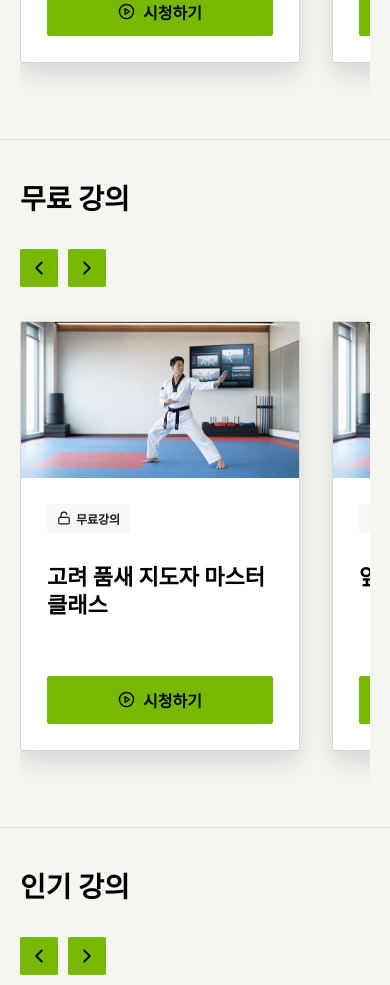
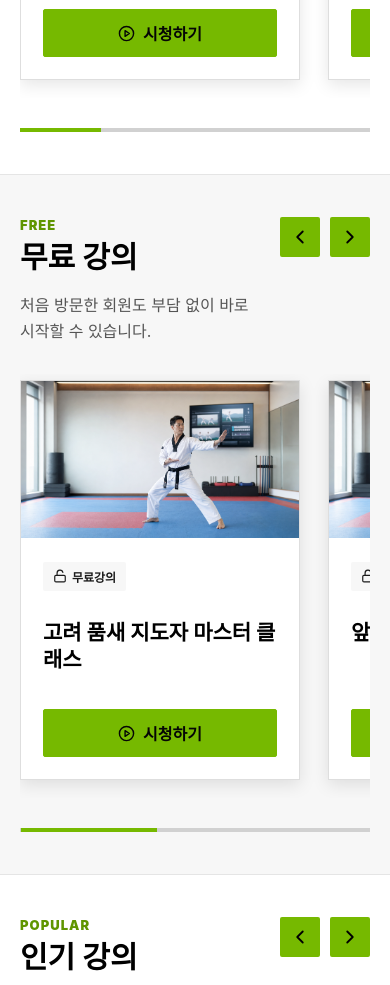
Before and after one commit to boteps4120-alt/botepswep, a Next.js app: page / in a window 390 px wide. Shown: the part 2860-3845 px from the top of the page. Built offline with nearby package versions, Linux system fonts and the light colour scheme; no server answers; the database is empty.

Commit message:
Polish home course rails

```diff
--- a/app/globals.css
+++ b/app/globals.css
@@ -885,18 +885,17 @@ h3 {
 }
 
 .home-course-sections {
-  background: #f6f6f4;
+  background: #ffffff;
   display: grid;
   gap: 0;
   max-width: none;
-  padding: 86px 0 0;
+  padding: 96px 0 0;
 }
 
 .refined-heading {
-  border-bottom: 1px solid var(--line);
   margin: 0 auto;
-  max-width: 1320px;
-  padding: 0 40px 34px;
+  max-width: 1400px;
+  padding: 0 48px 54px;
   width: 100%;
 }
 
@@ -907,40 +906,63 @@ h3 {
 }
 
 .home-course-sections .home-course-heading {
-  font-size: clamp(32px, 3.4vw, 46px);
-  line-height: 1.12;
+  font-size: clamp(30px, 3vw, 44px);
+  line-height: 1.1;
 }
 
 .course-rail-section {
   display: grid;
+  gap: 30px;
+  grid-template-columns: minmax(220px, 290px) minmax(0, 1fr);
+  padding: 72px max(48px, calc((100vw - 1400px) / 2 + 48px));
+}
+
+.course-rail-clean {
+  background: #ffffff;
+  border-top: 1px solid #e5e5e5;
+}
+
+.course-rail-soft {
+  background: #f7f7f7;
+  border-top: 1px solid #e5e5e5;
+}
+
+.course-rail-line {
+  background: #ffffff;
+  border-top: 1px solid #e5e5e5;
+}
+
+.course-rail-heading {
+  align-items: flex-start;
+  display: grid;
+  grid-column: 1;
+  grid-row: 1 / span 2;
+  grid-template-rows: 1fr auto;
   gap: 28px;
-  padding: 64px max(40px, calc((100vw - 1360px) / 2 + 40px));
-}
-
-.course-rail-clean {
-  background: #f5f5f2;
-  border-top: 1px solid #deded8;
-}
-
-.course-rail-soft {
-  background: #f5f5f2;
-  border-top: 1px solid #deded8;
-}
-
-.course-rail-line {
-  background: #f5f5f2;
-  border-top: 1px solid #deded8;
-}
-
-.course-rail-heading {
-  align-items: end;
-  display: flex;
-  justify-content: space-between;
-  gap: 32px;
+  padding-right: 22px;
 }
 
 .course-rail-heading h3 {
-  font-size: clamp(28px, 3vw, 40px);
+  font-size: clamp(30px, 3vw, 42px);
+  letter-spacing: 0;
+  line-height: 1.08;
+  margin: 8px 0 18px;
+}
+
+.course-rail-heading .eyebrow {
+  color: #5f9500;
+  font-size: 13px;
+  font-weight: 900;
+  letter-spacing: 0.08em;
+  margin: 0;
+}
+
+.course-rail-heading p:not(.eyebrow) {
+  color: #555555;
+  font-size: 16px;
+  line-height: 1.65;
+  margin: 0;
+  max-width: 250px;
 }
 
 .rail-controls {
@@ -956,37 +978,36 @@ h3 {
   color: #000;
   cursor: pointer;
   display: inline-flex;
-  height: 38px;
+  height: 40px;
   justify-content: center;
-  width: 38px;
+  transition: background-color 0.18s ease, color 0.18s ease;
+  width: 40px;
+}
+
+.rail-controls button:hover,
+.rail-controls button:focus-visible {
+  background: #050505;
+  color: #76b900;
 }
 
 .course-rail {
   cursor: grab;
   display: grid;
-  gap: 32px;
-  grid-auto-columns: minmax(360px, 420px);
+  gap: 28px;
+  grid-auto-columns: minmax(330px, 380px);
   grid-auto-flow: column;
+  grid-column: 2;
+  grid-row: 1;
   overflow-x: auto;
   overscroll-behavior-x: contain;
-  padding: 6px 0 34px;
+  padding: 6px 2px 18px;
   scroll-snap-type: x mandatory;
-  scrollbar-color: #76b900 #c9c9c4;
-  scrollbar-width: thin;
+  scrollbar-width: none;
   user-select: none;
 }
 
 .course-rail::-webkit-scrollbar {
-  height: 5px;
-}
-
-.course-rail::-webkit-scrollbar-track {
-  background: #c9c9c4;
-}
-
-.course-rail::-webkit-scrollbar-thumb {
-  background: #76b900;
-  border-radius: 999px;
+  display: none;
 }
 
 .course-rail.dragging {
@@ -998,23 +1019,42 @@ h3 {
   scroll-snap-align: start;
 }
 
+.course-rail-progress {
+  background: #d1d1d1;
+  grid-column: 2;
+  grid-row: 2;
+  height: 4px;
+  overflow: hidden;
+  position: relative;
+  width: 100%;
+}
+
+.course-rail-progress span {
+  background: #76b900;
+  bottom: 0;
+  min-width: 38px;
+  position: absolute;
+  top: 0;
+  transition: left 0.12s ease, width 0.12s ease;
+}
+
 .course-card {
   background: var(--surface);
-  border: 1px solid #d6d6d0;
-  border-radius: 2px;
-  box-shadow: 0 12px 24px rgba(0, 0, 0, 0.12);
+  border: 1px solid #dedede;
+  border-radius: 0;
+  box-shadow: 0 5px 16px rgba(0, 0, 0, 0.1);
   display: flex;
   flex-direction: column;
-  min-height: 430px;
+  min-height: 400px;
   overflow: hidden;
   position: relative;
   transition: border-color 0.2s ease, box-shadow 0.2s ease, transform 0.2s ease;
 }
 
 .course-card:hover {
-  border-color: var(--red);
-  box-shadow: 0 18px 32px rgba(0, 0, 0, 0.16);
-  transform: translateY(-4px);
+  border-color: #76b900;
+  box-shadow: 0 9px 24px rgba(0, 0, 0, 0.14);
+  transform: translateY(-2px);
 }
 
 .course-image-link {
@@ -1073,8 +1113,8 @@ h3 {
   display: flex;
   flex: 1;
   flex-direction: column;
-  gap: 18px;
-  padding: 26px;
+  gap: 16px;
+  padding: 24px 22px 22px;
 }
 
 .course-card h3 a {
@@ -1085,12 +1125,12 @@ h3 {
 .course-card h3 a:focus-visible,
 .course-image-link:hover + .course-card-body h3 a,
 .course-image-link:focus-visible + .course-card-body h3 a {
-  color: var(--red);
+  color: #5f9500;
 }
 
 .course-card h3 {
-  font-size: 22px;
-  line-height: 1.28;
+  font-size: 21px;
+  line-height: 1.32;
   margin: 0;
 }
 
@@ -3519,16 +3559,32 @@ th {
   }
 
   .course-rail-section {
+    grid-template-columns: 1fr;
     padding: 42px 20px;
   }
 
   .course-rail-heading {
     align-items: flex-start;
-    flex-direction: column;
+    grid-column: 1;
+    grid-row: auto;
+    grid-template-columns: 1fr auto;
+    grid-template-rows: auto;
+    padding-right: 0;
+  }
+
+  .course-rail-heading p:not(.eyebrow) {
+    max-width: 560px;
   }
 
   .course-rail {
+    grid-column: 1;
+    grid-row: auto;
     grid-auto-columns: minmax(280px, 84vw);
+  }
+
+  .course-rail-progress {
+    grid-column: 1;
+    grid-row: auto;
   }
 
   .watch-title-row {
--- a/app/page.tsx
+++ b/app/page.tsx
@@ -93,7 +93,7 @@ export default async function HomePage() {
         </div>
       </section>
 
-      <section className="section-shell home-course-sections">
+      <section id="course-rails" className="section-shell home-course-sections">
         <div className="section-heading refined-heading">
           <div>
             <p className="eyebrow home-course-kicker">BOTEPS 강의</p>
@@ -104,9 +104,27 @@ export default async function HomePage() {
           </Link>
         </div>
 
-        <CourseRail eyebrow="" title="신규 강의" courses={newCourses} tone="clean" />
-        <CourseRail eyebrow="" title="무료 강의" courses={freeTopCourses} tone="soft" />
-        <CourseRail eyebrow="" title="인기 강의" courses={paidTopCourses} tone="line" />
+        <CourseRail
+          eyebrow="NEW"
+          title="신규 강의"
+          description="새롭게 공개된 품새 강의를 가장 먼저 만나보세요."
+          courses={newCourses}
+          tone="clean"
+        />
+        <CourseRail
+          eyebrow="FREE"
+          title="무료 강의"
+          description="처음 방문한 회원도 부담 없이 바로 시작할 수 있습니다."
+          courses={freeTopCourses}
+          tone="soft"
+        />
+        <CourseRail
+          eyebrow="POPULAR"
+          title="인기 강의"
+          description="회원들이 많이 찾는 품새 강의를 모았습니다."
+          courses={paidTopCourses}
+          tone="line"
+        />
       </section>
     </>
   );
--- a/components/course-rail.tsx
+++ b/components/course-rail.tsx
@@ -1,6 +1,6 @@
 "use client";
 
-import { useRef, useState } from "react";
+import { useCallback, useEffect, useRef, useState } from "react";
 import { ChevronLeft, ChevronRight } from "lucide-react";
 import type { Course } from "@/lib/data";
 import { CourseCard } from "./course-card";
@@ -8,19 +8,54 @@ import { CourseCard } from "./course-card";
 type CourseRailProps = {
   eyebrow: string;
   title: string;
+  description?: string;
   courses: Course[];
   tone?: "clean" | "soft" | "line";
 };
 
-export function CourseRail({ eyebrow, title, courses, tone = "clean" }: CourseRailProps) {
+export function CourseRail({ eyebrow, title, description, courses, tone = "clean" }: CourseRailProps) {
   const railRef = useRef<HTMLDivElement>(null);
   const [isDragging, setIsDragging] = useState(false);
+  const [progress, setProgress] = useState({ left: 0, width: 100 });
   const dragStart = useRef({ x: 0, scrollLeft: 0 });
+
+  const updateProgress = useCallback(() => {
+    const rail = railRef.current;
+    if (!rail) return;
+
+    const visibleRatio = Math.min(1, rail.clientWidth / rail.scrollWidth);
+    const maxScroll = Math.max(0, rail.scrollWidth - rail.clientWidth);
+    const scrollRatio = maxScroll ? rail.scrollLeft / maxScroll : 0;
+    const width = visibleRatio * 100;
+
+    setProgress({
+      width,
+      left: scrollRatio * (100 - width)
+    });
+  }, []);
+
+  useEffect(() => {
+    const rail = railRef.current;
+    if (!rail) return;
+
+    updateProgress();
+    const resizeObserver = new ResizeObserver(updateProgress);
+    resizeObserver.observe(rail);
+    window.addEventListener("resize", updateProgress);
+
+    return () => {
+      resizeObserver.disconnect();
+      window.removeEventListener("resize", updateProgress);
+    };
+  }, [courses.length, updateProgress]);
 
   function scrollByCard(direction: "prev" | "next") {
     const rail = railRef.current;
     if (!rail) return;
-    rail.scrollBy({ left: direction === "next" ? 452 : -452, behavior: "smooth" });
+    const card = rail.querySelector<HTMLElement>(".course-card");
+    const gap = Number.parseFloat(getComputedStyle(rail).columnGap || "0");
+    const distance = (card?.offsetWidth ?? 384) + gap;
+    rail.scrollBy({ left: direction === "next" ? distance : -distance, behavior: "smooth" });
   }
 
   function startDrag(clientX: number) {
@@ -46,6 +81,7 @@ export function CourseRail({ eyebrow, title, courses, tone = "clean" }: CourseRa
         <div>
           {eyebrow ? <p className="eyebrow">{eyebrow}</p> : null}
           <h3>{title}</h3>
+          {description ? <p>{description}</p> : null}
         </div>
         <div className="rail-controls" aria-label={`${title} 이동`}>
           <button type="button" onClick={() => scrollByCard("prev")} aria-label="이전 강의">
@@ -59,6 +95,7 @@ export function CourseRail({ eyebrow, title, courses, tone = "clean" }: CourseRa
       <div
         ref={railRef}
         className={`course-rail ${isDragging ? "dragging" : ""}`}
+        onScroll={updateProgress}
         onMouseDown={(event) => startDrag(event.clientX)}
         onMouseMove={(event) => moveDrag(event.clientX)}
         onMouseLeave={endDrag}
@@ -71,6 +108,9 @@ export function CourseRail({ eyebrow, title, courses, tone = "clean" }: CourseRa
           <CourseCard key={course.slug} course={course} />
         ))}
       </div>
+      <div className="course-rail-progress" aria-hidden="true">
+        <span style={{ left: `${progress.left}%`, width: `${progress.width}%` }} />
+      </div>
     </section>
   );
 }
```
